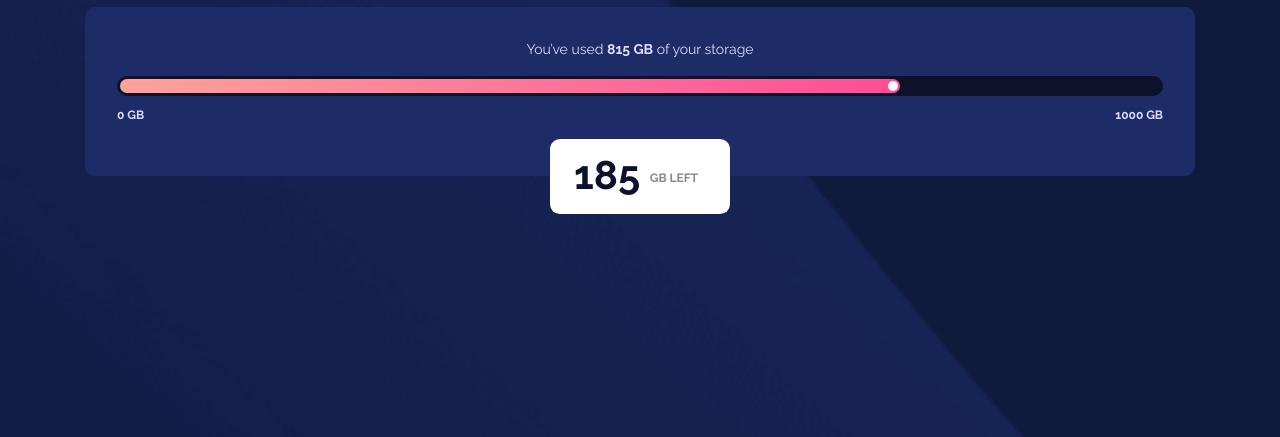
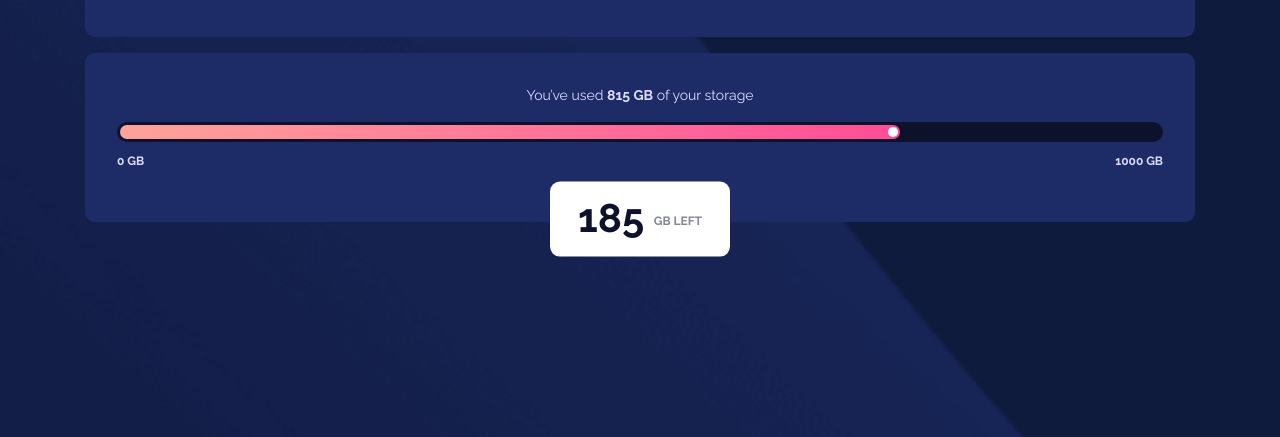
Before and after one commit to solracss/fem-fylo-data-storage-component, a website built with Vite: page src/index.html in a window 1280 px wide. Shown: the part 363-800 px from the top of the page. Built offline with nearby package versions, Linux system fonts and the light colour scheme.

Commit message:
move counter into usage container, fix positioning

```diff
--- a/src/index.html
+++ b/src/index.html
@@ -35,9 +35,9 @@
                     <p>1000 GB</p>
                 </div>
             </div>
-        </div>
-        <div class="counter">
-            <p>185 <span>GB left</span></p>
+            <div class="counter">
+                <p>185 <span>GB left</span></p>
+            </div>
         </div>
     </div>
 </body>
--- a/src/sass/_components.scss
+++ b/src/sass/_components.scss
@@ -54,6 +54,7 @@ li {
 }
 
 .usage {
+	position: relative;
 	text-align: center;
 	padding: 2rem;
 	padding-bottom: 3.25rem;
@@ -74,9 +75,10 @@ li {
 }
 
 .counter {
+	position: absolute;
 	width: 11.25rem;
 	display: inline;
-	transform: translateY(-70%);
+	transform: translateY(170%);
 	justify-self: center;
 	border-radius: 10px;
 	line-height: 2.5rem;
```
